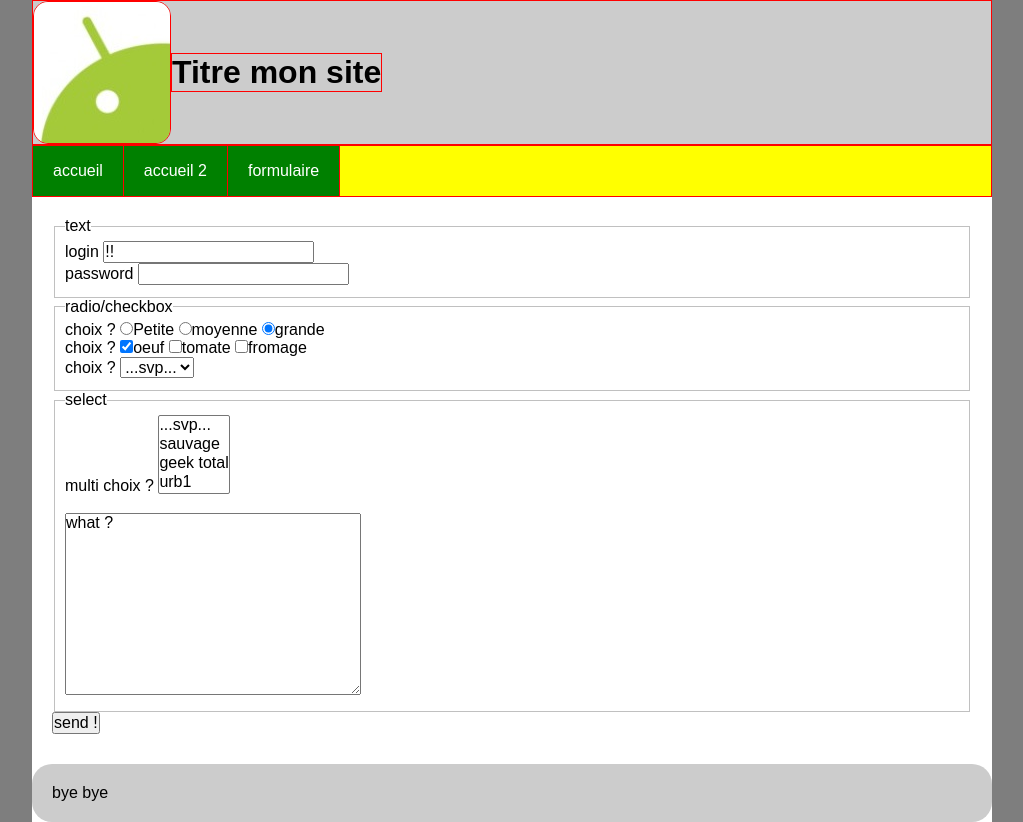
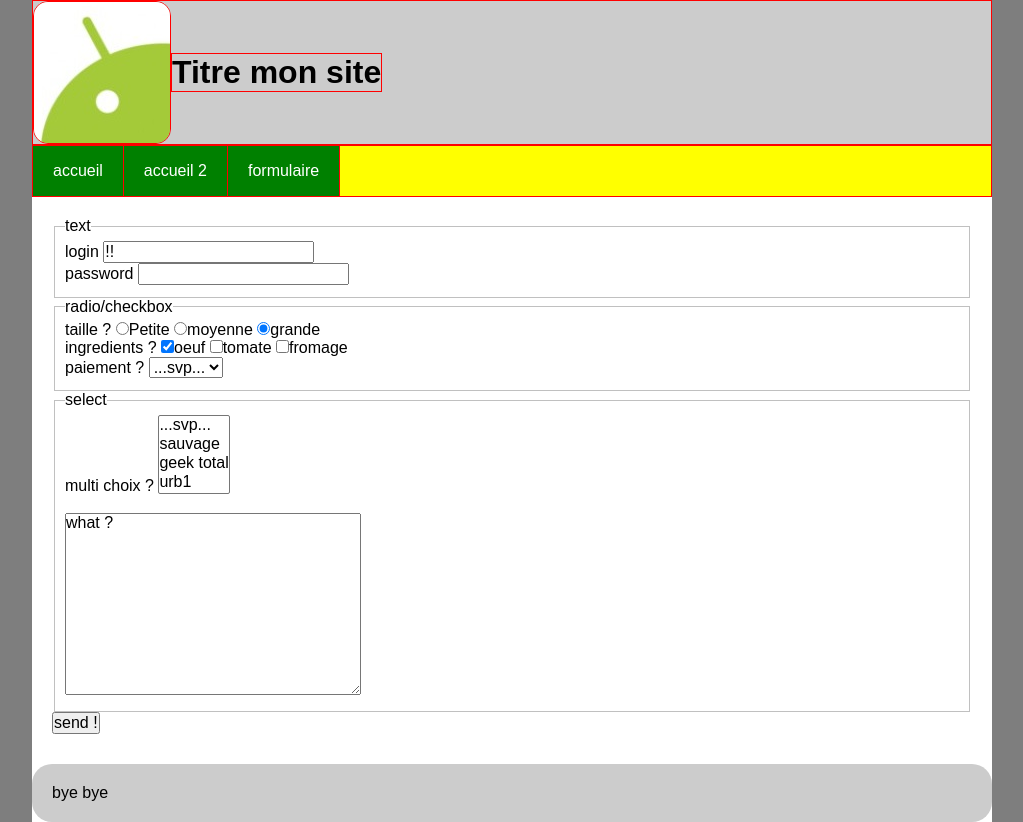
Before and after one commit to llaull/POEi_DEMO_DEMO, a PHP site: page /form.php in a window 1280 px wide. Shown: the whole page, without its empty margins (128-1151 px from the left). Run offline with PHP 8.4, Linux system fonts and the light colour scheme.

Commit message:
Signed-off-by: llaull <laurent@llovem.eu>

```diff
--- a/_header.php
+++ b/_header.php
@@ -4,6 +4,7 @@
 <title>demo PiHiPi</title>
 <link rel="stylesheet" href="css/normalize.css"/>
 <link rel="stylesheet" href="css/default.css"/>
+<script src="js/form.js"></script>
 </head>
 <body>
 <div class="content">
--- a/form.php
+++ b/form.php
@@ -2,7 +2,8 @@
 /**
 */
 ?>
-<form method="POST" action="" id="MyForm">
+<div class="log"></div>
+<form method="POST" action="" name="MyForm" id="MyForm">
 <fieldset>
 	<legend>text</legend>
 	<p>
@@ -17,19 +18,19 @@
 <fieldset>
 	<legend>radio/checkbox</legend>
 	<p>
-		<label for="r">choix ?</label>
+		<label for="r">taille ?</label>
 		<input type="radio" name="r" value="1" checked="checked" />Petite
 		<input type="radio" name="r" value="2" checked="checked" />moyenne
 		<input type="radio" name="r" value="3" checked="checked" />grande
 	</p>
 	<p>
-		<label for="r">choix ?</label>
+		<label for="ingredients">ingredients ?</label>
 		<input type="checkbox" name="ingredients[]" value="1" checked="checked" />oeuf
 		<input type="checkbox" name="ingredients[]" value="2"/>tomate
 		<input type="checkbox" name="ingredients[]" value="3"/>fromage
 	</p>
 	<p>
-		<label for="r">choix ?</label>
+		<label for="paiement">paiement ?</label>
 		<select name="paiement">
 			<option value="-1">...svp...</option>
 			<option value="0">CB</option>
@@ -40,7 +41,7 @@
 <fieldset>
 	<legend>select</legend>
 	<p>
-		<label for="r">multi choix ?</label>
+		<label for="multiple">multi choix ?</label>
 		<select name="style" size="4" multiple="multiple">
 			<option value="-1">...svp...</option>
 			<option value="0">sauvage</option>
--- /dev/null
+++ b/js/form.js
@@ -0,0 +1,67 @@
+window.addEventListener('load',	init);
+// ou
+// window.onload = init;
+// window = haut niveau JS
+
+var form, login, pwd, taille, paiement, comments;
+var ingredients = new Array();
+var style = []; //array aussi
+
+function init(){
+
+	// alert('hello !'); //debug fenetre
+	console.log('hello init'); //debug console
+
+	document.getElementById("go").addEventListener('click', affiche); //go = id du btn
+
+	// form = document.getElementById("MyForm");
+	form = document.forms["MyForm"];
+	// form = document.forms[0];
+
+	console.log('formulaire == ' + form );
+
+	login = form.elements["login"];
+	pwd = form.elements["pwd"];
+	taille = form.elements["taille"];
+	r = form.elements["r[]"];
+	ingredients = form.elements["ingredients[]"];
+	paiement = form.elements["paiement"];
+	style = form.elements["style"];
+// affiche();
+
+};
+
+function affiche(){
+
+	console.log(login.value);
+
+	var txt = "";
+
+	for (var i = 0; i < ingredients.length; i++) {
+
+		if (ingredients[i].checked) {
+
+			txt += ingredients[i].value + " ";
+
+		}
+	}
+
+	console.log(txt);
+
+	console.log( "paiement" + paiement.options[paiement.selectedIndex].text);
+
+
+	var txt2 = "";
+
+	for (var i = 0; i < style.options.length; i++) {
+
+		option = style.options[i];
+		if (option.selected) {
+
+			txt2 += option.value + " " + option.text;
+
+		}
+	}
+
+	console.log(txt2);
+}
```
